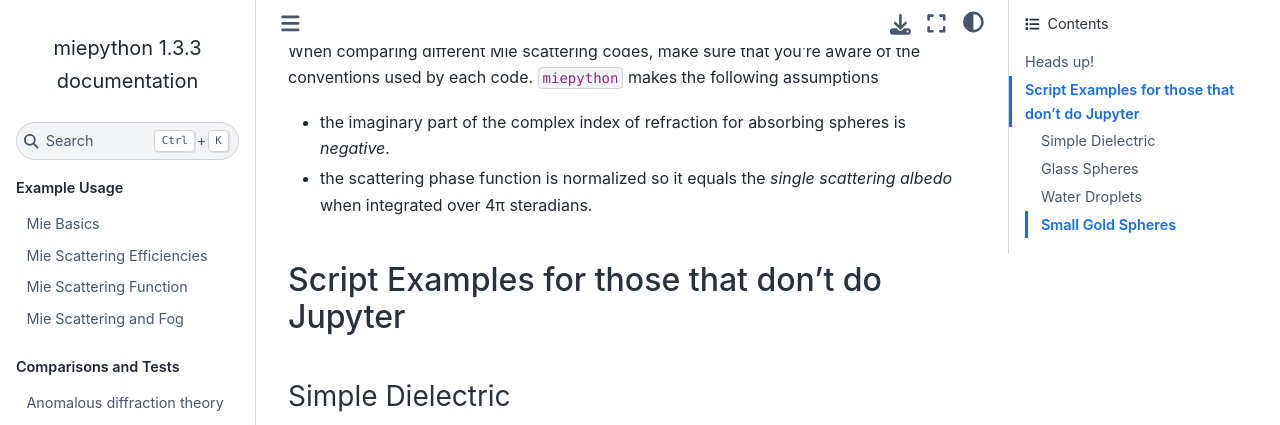
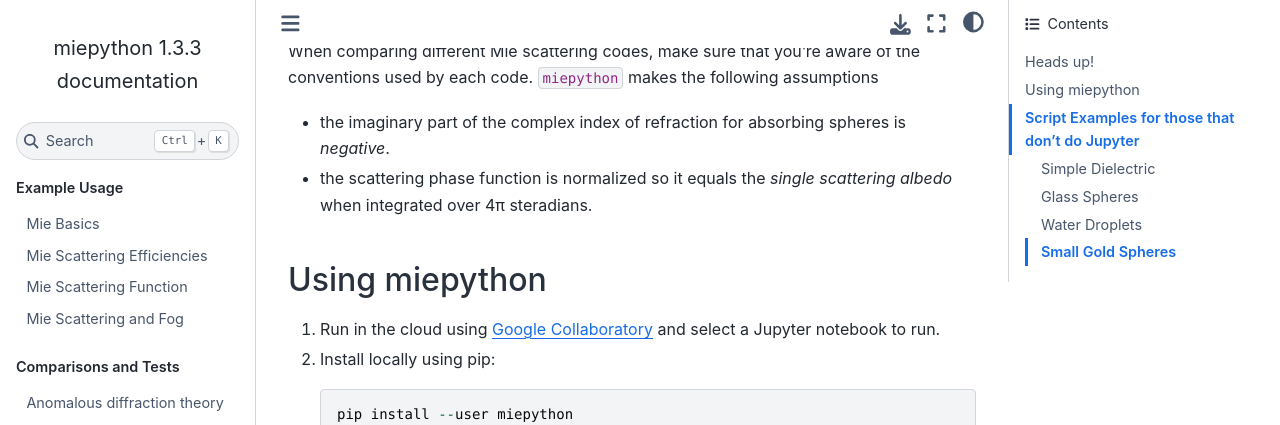
Before and after one commit to scottprahl/miepython, a Sphinx documentation site: the page built from docs/index.rst, in a window 1280 px wide and 900 px high, scrolled down 431 px, cut to the strip 0-425 px from the top of the window. Built offline with Sphinx 7.4.7 and the Sphinx Book theme 1.1.4, drawn with Linux system fonts in a browser that asks for light colours.

Commit message:
install using --user

```diff
--- a/docs/index.rst
+++ b/docs/index.rst
@@ -35,6 +35,15 @@
 * the imaginary part of the complex index of refraction for absorbing spheres is *negative*.
 
 * the scattering phase function is normalized so it equals the *single scattering albedo* when integrated over 4π steradians.
+
+Using miepython
+---------------
+
+1. Run in the cloud using `Google Collaboratory <https://colab.research.google.com/github/scottprahl/miepython/blob/master>`_ and select a Jupyter notebook to run.
+
+2. Install locally using pip::
+
+    pip install --user miepython
 
 Script Examples for those that don't do Jupyter
 -----------------------------------------------
```
Also changed, not shown: README.rst (+12 -9 lines), docs/01_basics.ipynb, docs/02_efficiencies.ipynb, docs/03_angular_scattering.ipynb, docs/04_rayleigh.ipynb, docs/05_fog.ipynb, docs/06_random_deviates.ipynb, docs/07_algorithm.ipynb, docs/08_large_spheres.ipynb, docs/09_backscattering.ipynb, docs/10_basic_tests.ipynb.
